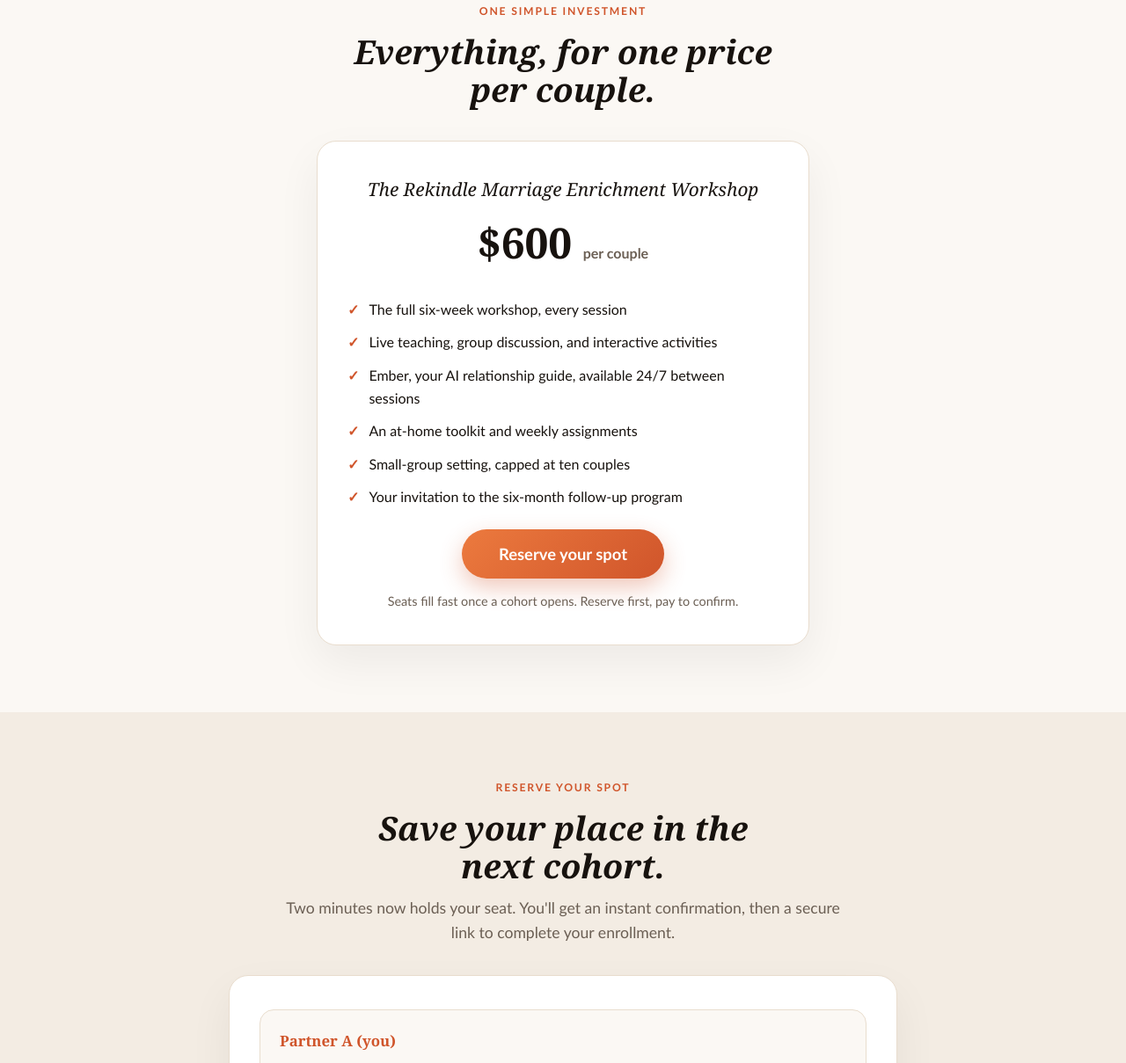
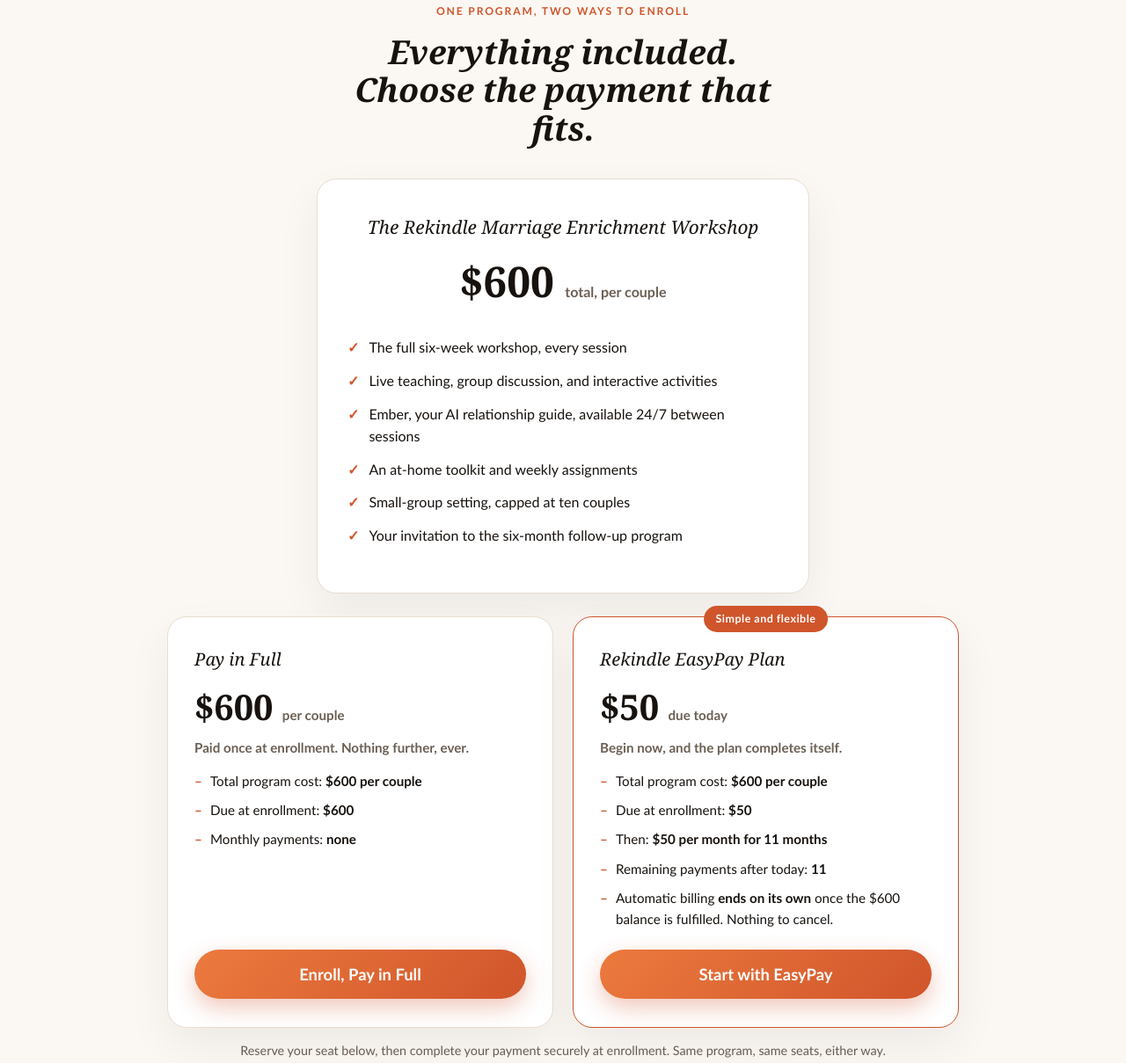
Before and after one commit to Ooak21/rekindlemarriage.com, a website: page marriageworkshop/index.html in a window 1280 px wide. Shown: the part 4800-6009 px from the top of the page at 88% size. Drawn offline with Linux system fonts and the light colour scheme.

Commit message:
Two enrollment options: Pay in Full and the Rekindle EasyPay Plan, with full payment terms on the cards and the plan choice carried through reservation to the team email. ZZTest guard extended to the web reserve path.

```diff
--- a/convex/http.ts
+++ b/convex/http.ts
@@ -51,9 +51,14 @@ http.route({
       preferred_cohort: str(body.preferred_cohort, 60) || undefined,
       focus: str(body.focus, 2000) || undefined,
       how_heard: str(body.how_heard, 60) || undefined,
+      payment_plan: str(body.payment_plan, 30) || undefined,
       consent: Boolean(body.consent),
       source: str(body.source, 40) || "website",
     });
+
+    // Same ZZTest convention as the phone path (receptionist.ts): a smoke test must
+    // exercise the write without emailing the couple or the team.
+    if (partner_a_first.startsWith("ZZTest")) return json(200, { ok: true, id, email: "suppressed-test" });
 
     // Sent inline rather than fire-and-forget so the caller learns the truth. The reservation is
     // already saved at this point, so a failure here degrades to "we have you, the email did not
--- a/convex/mailer.ts
+++ b/convex/mailer.ts
@@ -116,6 +116,7 @@ export const sendReservationEmails = internalAction({
     <tr><td style="font-weight:600;padding-right:12px;">Preferred cohort</td><td>${orEmpty(L.preferred_cohort)}</td></tr>
     <tr><td style="font-weight:600;padding-right:12px;">Focus</td><td>${orEmpty(L.focus)}</td></tr>
     <tr><td style="font-weight:600;padding-right:12px;">How heard</td><td>${orEmpty(L.how_heard)}</td></tr>
+    <tr><td style="font-weight:600;padding-right:12px;">Payment option</td><td>${L.payment_plan === "easypay" ? "Rekindle EasyPay Plan ($50 today, $50/mo, $600 total)" : L.payment_plan === "pay_in_full" ? "Pay in Full ($600)" : "Not selected"}</td></tr>
     <tr><td style="font-weight:600;padding-right:12px;">Consent</td><td>${L.consent ? "yes" : "no"}</td></tr>
     <tr><td style="font-weight:600;padding-right:12px;">Source</td><td>${orEmpty(L.source)}</td></tr>
   </table>
@@ -165,6 +166,7 @@ export const sendPhoneLeadEmail = internalAction({
     ${row("Prefers", L.preferred_cohort)}
     ${row("What they want help with", L.focus)}
     ${row("How they heard", L.how_heard)}
+    ${row("Payment option", L.payment_plan === "easypay" ? "EasyPay" : L.payment_plan === "pay_in_full" ? "Pay in full" : undefined)}
     <tr><td style="font-weight:600;padding-right:12px;">Okay to contact</td><td>${L.consent ? "yes" : "<b>no, do not contact</b>"}</td></tr>
   </table>
   ${L.notes ? `<p style="margin:18px 0 6px;font-weight:600;">Notes from the call</p><p style="margin:0;white-space:pre-wrap;">${esc(L.notes)}</p>` : ""}
--- a/convex/reserve.ts
+++ b/convex/reserve.ts
@@ -16,6 +16,7 @@ export const create = internalMutation({
     preferred_cohort: v.optional(v.string()),
     focus: v.optional(v.string()),
     how_heard: v.optional(v.string()),
+    payment_plan: v.optional(v.string()),   // 'pay_in_full' | 'easypay'
     consent: v.boolean(),
     source: v.string(),
   },
--- a/convex/schema.ts
+++ b/convex/schema.ts
@@ -39,6 +39,8 @@ export default defineSchema({
     preferred_cohort: v.optional(v.string()),
     focus: v.optional(v.string()),
     how_heard: v.optional(v.string()),
+    // Enrollment option chosen on the payment cards: 'pay_in_full' | 'easypay'.
+    payment_plan: v.optional(v.string()),
     consent: v.boolean(),
 
     status: v.string(),               // reserved | enrolled | declined
--- a/marriageworkshop/index.html
+++ b/marriageworkshop/index.html
@@ -196,6 +196,20 @@
   .price-card li{display:flex;gap:11px}
   .price-card .tick{flex:none;color:var(--ember);font-weight:800}
   .price-note{font-size:.9rem;color:var(--muted);margin-top:14px}
+  .pay-grid{display:grid;grid-template-columns:1fr 1fr;gap:22px;max-width:900px;margin:26px auto 0;text-align:left}
+  .pay-card{position:relative;background:var(--card);border:1px solid var(--line);border-radius:22px;padding:32px 30px;box-shadow:0 20px 50px rgba(0,0,0,.06);display:flex;flex-direction:column}
+  .pay-card.pay-featured{border-color:var(--ember)}
+  .pay-flag{position:absolute;top:-13px;left:50%;transform:translateX(-50%);background:var(--ember);color:#fff;font-size:.78rem;font-weight:700;letter-spacing:.04em;padding:5px 14px;border-radius:999px;white-space:nowrap}
+  .pay-name{font-family:var(--serif);font-style:italic;font-size:1.25rem}
+  .pay-amt{font-family:var(--serif);font-size:2.5rem;font-weight:600;margin:6px 0 2px}
+  .pay-amt small{font-family:var(--sans);font-size:.95rem;color:var(--muted);font-weight:600}
+  .pay-sub{color:var(--muted);font-weight:600;font-size:.95rem;margin-bottom:14px}
+  .pay-terms{list-style:none;margin:0 0 22px;display:grid;gap:9px;font-size:.95rem}
+  .pay-terms li{padding-left:18px;position:relative}
+  .pay-terms li::before{content:"–";position:absolute;left:0;color:var(--ember);font-weight:800}
+  .pay-terms b{font-weight:700}
+  .pay-card .btn{margin-top:auto;text-align:center}
+  @media(max-width:760px){.pay-grid{grid-template-columns:1fr}}
 
   .form-wrap{max-width:760px;margin:34px auto 0;background:var(--card);border:1px solid var(--line);border-radius:22px;padding:38px 34px;box-shadow:0 20px 50px rgba(0,0,0,.06);text-align:left}
   .partner{border:1px solid var(--line);border-radius:16px;padding:22px;margin-bottom:18px;background:var(--bg)}
@@ -207,6 +221,9 @@
   input,select,textarea{width:100%;font-family:var(--sans);font-size:16px;padding:13px 14px;border:1px solid var(--line);border-radius:11px;background:#fff;color:var(--ink)}
   input:focus,select:focus,textarea:focus{outline:none;border-color:var(--ember)}
   .radio-row{display:flex;gap:22px;align-items:center}
+  .field .radio-row:has(input[name="payment_plan"]){flex-direction:column;align-items:flex-start;gap:10px}
+  .radio-row label.radio{align-items:flex-start;line-height:1.45}
+  .radio-row label.radio input{margin-top:3px}
   .radio-row label{display:flex;align-items:center;gap:8px;font-weight:500;margin:0}
   .consent{display:flex;gap:11px;align-items:flex-start;font-size:.95rem;margin:6px 0 18px}
   .consent input{width:auto;margin-top:4px}
@@ -360,13 +377,13 @@
 </section>
 
 <!-- PRICING -->
-<section>
+<section id="enroll">
   <div class="wrap center">
-    <div class="sec-eyebrow">One simple investment</div>
-    <h2 style="margin:0 auto">Everything, for one price per couple.</h2>
-    <div class="price-card">
+    <div class="sec-eyebrow">One program, two ways to enroll</div>
+    <h2 style="margin:0 auto">Everything included. Choose the payment that fits.</h2>
+    <div class="price-card" style="padding-bottom:28px">
       <div class="name">The Rekindle Marriage Enrichment Workshop</div>
-      <div class="amt">$600 <small>per couple</small></div>
+      <div class="amt">$600 <small>total, per couple</small></div>
       <ul>
         <li><span class="tick">✓</span> The full six-week workshop, every session</li>
         <li><span class="tick">✓</span> Live teaching, group discussion, and interactive activities</li>
@@ -375,9 +392,35 @@
         <li><span class="tick">✓</span> Small-group setting, capped at ten couples</li>
         <li><span class="tick">✓</span> Your invitation to the six-month follow-up program</li>
       </ul>
-      <a class="btn btn-primary btn-lg" href="#reserve">Reserve your spot</a>
-      <div class="price-note">Seats fill fast once a cohort opens. Reserve first, pay to confirm.</div>
     </div>
+    <div class="pay-grid">
+      <div class="pay-card">
+        <div class="pay-name">Pay in Full</div>
+        <div class="pay-amt">$600 <small>per couple</small></div>
+        <div class="pay-sub">Paid once at enrollment. Nothing further, ever.</div>
+        <ul class="pay-terms">
+          <li>Total program cost: <b>$600 per couple</b></li>
+          <li>Due at enrollment: <b>$600</b></li>
+          <li>Monthly payments: <b>none</b></li>
+        </ul>
+        <a class="btn btn-primary btn-lg pay-choose" data-plan="pay_in_full" href="#reserve">Enroll, Pay in Full</a>
+      </div>
+      <div class="pay-card pay-featured">
+        <div class="pay-flag">Simple and flexible</div>
+        <div class="pay-name">Rekindle EasyPay Plan</div>
+        <div class="pay-amt">$50 <small>due today</small></div>
+        <div class="pay-sub">Begin now, and the plan completes itself.</div>
+        <ul class="pay-terms">
+          <li>Total program cost: <b>$600 per couple</b></li>
+          <li>Due at enrollment: <b>$50</b></li>
+          <li>Then: <b>$50 per month for 11 months</b></li>
+          <li>Remaining payments after today: <b>11</b></li>
+          <li>Automatic billing <b>ends on its own</b> once the $600 balance is fulfilled. Nothing to cancel.</li>
+        </ul>
+        <a class="btn btn-primary btn-lg pay-choose" data-plan="easypay" href="#reserve">Start with EasyPay</a>
+      </div>
+    </div>
+    <div class="price-note">Reserve your seat below, then complete your payment securely at enrollment. Same program, same seats, either way.</div>
   </div>
 </section>
 
@@ -412,6 +455,14 @@
         <div class="row">
           <div class="field"><label>Email</label><input type="email" name="partnerB_email"></div>
           <div class="field"><label>Phone</label><input type="tel" name="partnerB_phone"></div>
+        </div>
+      </div>
+
+      <div class="field">
+        <label>Enrollment option</label>
+        <div class="radio-row">
+          <label class="radio"><input type="radio" name="payment_plan" value="pay_in_full"> Pay in Full, $600 per couple at enrollment</label>
+          <label class="radio"><input type="radio" name="payment_plan" value="easypay"> Rekindle EasyPay Plan, $50 today, then $50 per month for 11 months. Total $600; automatic billing ends once the balance is fulfilled</label>
         </div>
       </div>
 
@@ -514,6 +565,15 @@
 // every reservation silently while showing the couple a confirmation.)
 const RESERVE_URL = 'https://calculating-poodle-798.convex.site/reserve';
 
+document.querySelectorAll('.pay-choose').forEach(function(a){
+  a.addEventListener('click', function(){
+    var r = document.querySelector('input[name="payment_plan"][value="' + a.dataset.plan + '"]');
+    if (r) r.checked = true;
+  });
+});
+
+
+
 const form = document.getElementById('resform');
 const success = document.getElementById('success');
 const err = document.getElementById('formErr');
@@ -539,6 +599,7 @@ form.addEventListener('submit', async (e) => {
     preferred_cohort: fd.get('preferred_cohort') || '',
     focus:            (fd.get('focus')           || '').trim(),
     how_heard:        fd.get('how_heard')        || '',
+    payment_plan:     fd.get('payment_plan')     || '',
     consent:          fd.get('consent') === 'Yes',
     bot_field:        fd.get('bot_field')        || '',
   };
```
